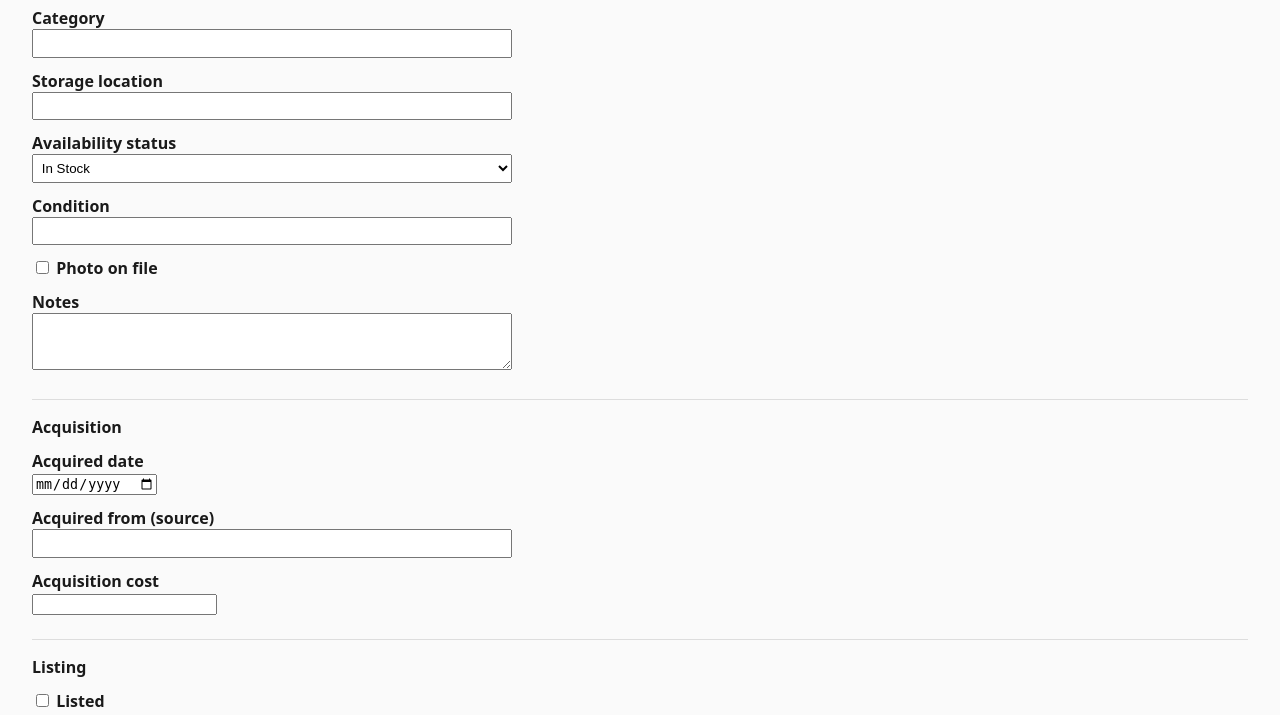
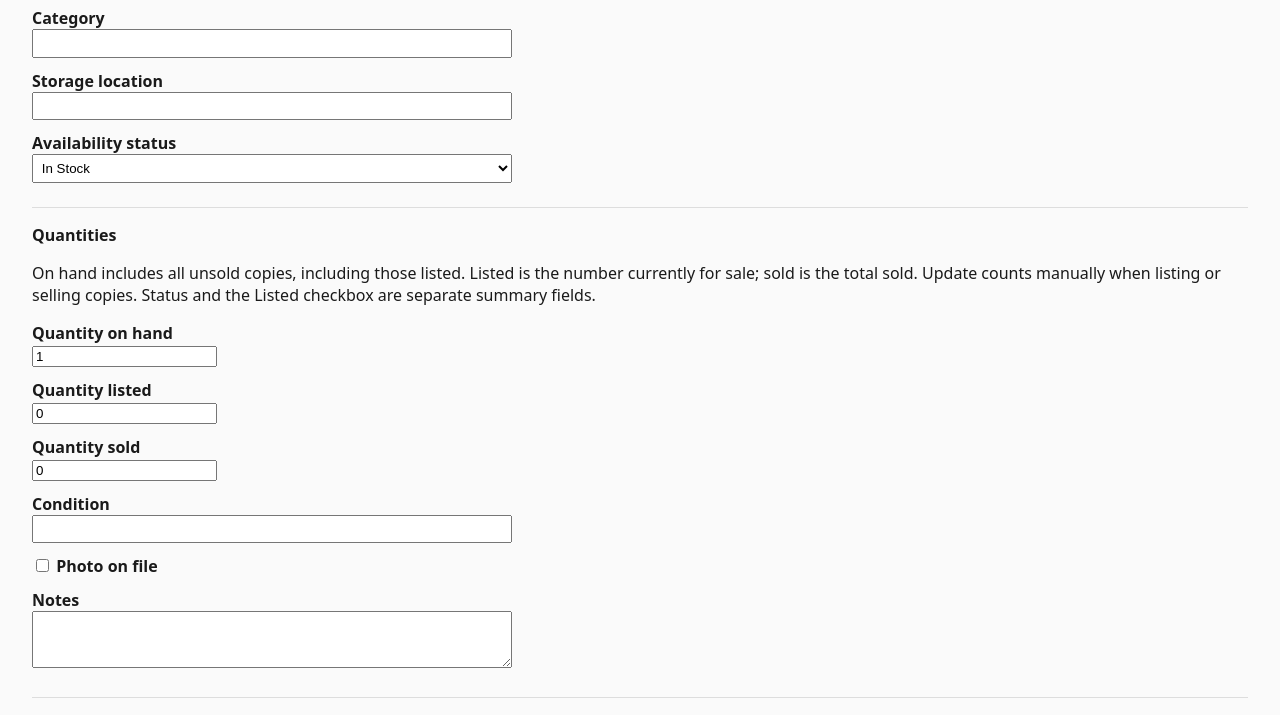
Before and after one commit to peralese/inventory-capture, a FastAPI app: page /items/new in a window 1280 px wide. Shown: the part 192-907 px from the top of the page. Run offline with FastAPI, Linux system fonts and the light colour scheme.

Commit message:
Add inventory quantity tracking for on-hand, listed, and sold copies

```diff
--- a/app/db.py
+++ b/app/db.py
@@ -8,7 +8,11 @@ ALLOWED_STATUSES = ["In Stock", "Reserved", "Listed", "Sold", "Kept"]
 # Acquisition/listing/sale fields. Originally out of scope for this app (they
 # belong to the other Collectibles Suite tools), added back in at the user's
 # request once a single real spreadsheet turned out to combine both.
+QUANTITY_DEFAULTS = {"quantity_on_hand": 1, "quantity_listed": 0, "quantity_sold": 0}
+
 EXTRA_COLUMNS = [
+    *[(field, f"INTEGER NOT NULL DEFAULT {default} CHECK(typeof({field}) = 'integer' AND {field} >= 0)")
+      for field, default in QUANTITY_DEFAULTS.items()],
     ("acquired_date", "TEXT"),
     ("acquired_from", "TEXT"),
     ("acquisition_cost", "REAL"),
@@ -70,6 +74,12 @@ def _migrate(conn: sqlite3.Connection):
     for col_name, col_type in EXTRA_COLUMNS:
         if col_name not in existing:
             conn.execute(f"ALTER TABLE items ADD COLUMN {col_name} {col_type}")
+    if "quantity_on_hand" not in existing:
+        conn.execute("UPDATE items SET quantity_on_hand = CASE WHEN availability_status = 'Sold' THEN 0 ELSE 1 END")
+    if "quantity_listed" not in existing:
+        conn.execute("UPDATE items SET quantity_listed = CASE WHEN availability_status != 'Sold' AND (listed = 1 OR availability_status = 'Listed') THEN 1 ELSE 0 END")
+    if "quantity_sold" not in existing:
+        conn.execute("UPDATE items SET quantity_sold = CASE WHEN availability_status = 'Sold' THEN 1 ELSE 0 END")
     conn.commit()
 
 
@@ -125,10 +135,12 @@ def distinct_storage_locations(conn: sqlite3.Connection):
 
 
 def _extra_values(data: dict):
-    """Pull the 12 acquisition/listing/sale fields out of `data` in column order."""
+    """Pull additional fields out of data in column order, preserving zero counts."""
     values = []
     for col_name, _ in EXTRA_COLUMNS:
-        if col_name in BOOL_EXTRA_FIELDS:
+        if col_name in QUANTITY_DEFAULTS:
+            values.append(data.get(col_name, QUANTITY_DEFAULTS[col_name]))
+        elif col_name in BOOL_EXTRA_FIELDS:
             values.append(1 if data.get(col_name) else 0)
         else:
             values.append(data.get(col_name) or None)
--- a/app/main.py
+++ b/app/main.py
@@ -39,6 +39,7 @@ def _build_item_data(
     name, category, storage_location, availability_status, condition, photo_on_file, notes,
     acquired_date, acquired_from, acquisition_cost, listed, listing_platform, listing_price,
     listing_date, sold_date, sold_price, fees_shipping_cost, net_profit, final_disposition,
+    quantity_on_hand="1", quantity_listed="0", quantity_sold="0",
 ):
     errors = []
     if availability_status not in db.ALLOWED_STATUSES:
@@ -65,6 +66,18 @@ def _build_item_data(
         "net_profit": _parse_float_field(net_profit, "Net Profit", errors),
         "final_disposition": final_disposition,
     }
+    for field, raw in (("quantity_on_hand", quantity_on_hand),
+                       ("quantity_listed", quantity_listed), ("quantity_sold", quantity_sold)):
+        try:
+            value = int(raw)
+            if value < 0:
+                raise ValueError
+            data[field] = value
+        except (ValueError, TypeError):
+            data[field] = raw
+            errors.append(f"{field.replace('_', ' ').capitalize()} must be a nonnegative whole number.")
+    if not errors and data["quantity_listed"] > data["quantity_on_hand"]:
+        errors.append("Quantity listed cannot exceed quantity on hand.")
     error = "; ".join(errors) if errors else None
     return data, error
 
@@ -125,6 +138,9 @@ def create_item(
     fees_shipping_cost: str = Form(""),
     net_profit: str = Form(""),
     final_disposition: str = Form(""),
+    quantity_on_hand: str = Form("1"),
+    quantity_listed: str = Form("0"),
+    quantity_sold: str = Form("0"),
 ):
     data, error = _build_item_data(
         name=name, category=category, storage_location=storage_location,
@@ -136,6 +152,8 @@ def create_item(
         listing_date=listing_date, sold_date=sold_date, sold_price=sold_price,
         fees_shipping_cost=fees_shipping_cost, net_profit=net_profit,
         final_disposition=final_disposition,
+        quantity_on_hand=quantity_on_hand, quantity_listed=quantity_listed,
+        quantity_sold=quantity_sold,
     )
     if error:
         return templates.TemplateResponse(
@@ -195,6 +213,9 @@ def update_item(
     fees_shipping_cost: str = Form(""),
     net_profit: str = Form(""),
     final_disposition: str = Form(""),
+    quantity_on_hand: str = Form("1"),
+    quantity_listed: str = Form("0"),
+    quantity_sold: str = Form("0"),
 ):
     data, error = _build_item_data(
         name=name, category=category, storage_location=storage_location,
@@ -206,6 +227,8 @@ def update_item(
         listing_date=listing_date, sold_date=sold_date, sold_price=sold_price,
         fees_shipping_cost=fees_shipping_cost, net_profit=net_profit,
         final_disposition=final_disposition,
+        quantity_on_hand=quantity_on_hand, quantity_listed=quantity_listed,
+        quantity_sold=quantity_sold,
     )
     if error:
         data["item_id"] = item_id
--- a/app/templates/item_form.html
+++ b/app/templates/item_form.html
@@ -1,12 +1,12 @@
 {% extends "base.html" %}
-{% block title %}{% if item %}Edit Item{% else %}Add Item{% endif %}{% endblock %}
+{% block title %}{% if item and item['item_id'] %}Edit Item{% else %}Add Item{% endif %}{% endblock %}
 {% block content %}
-<h1>{% if item %}Edit Item {{ item['item_id'] }}{% else %}Add Item{% endif %}</h1>
+<h1>{% if item and item['item_id'] %}Edit Item {{ item['item_id'] }}{% else %}Add Item{% endif %}</h1>
 
 {% if error %}<p class="error">{{ error }}</p>{% endif %}
 
 <form class="form-grid" method="post"
-      action="{% if item %}/items/{{ item['item_id'] }}/edit{% else %}/items/new{% endif %}">
+      action="{% if item and item['item_id'] %}/items/{{ item['item_id'] }}/edit{% else %}/items/new{% endif %}">
   <label for="name">Name *</label>
   <input type="text" id="name" name="name" required value="{{ item['name'] if item else '' }}">
 
@@ -23,6 +23,17 @@
     <option value="{{ s }}" {% if s == current_status %}selected{% endif %}>{{ s }}</option>
     {% endfor %}
   </select>
+
+  <h2>Quantities</h2>
+  <p>On hand includes all unsold copies, including those listed. Listed is the number currently for sale; sold is the total sold. Update counts manually when listing or selling copies. Status and the Listed checkbox are separate summary fields.</p>
+  <label for="quantity_on_hand">Quantity on hand</label>
+  <input type="number" min="0" step="1" required id="quantity_on_hand" name="quantity_on_hand" value="{{ item['quantity_on_hand'] if item else 1 }}">
+
+  <label for="quantity_listed">Quantity listed</label>
+  <input type="number" min="0" step="1" required id="quantity_listed" name="quantity_listed" value="{{ item['quantity_listed'] if item else 0 }}">
+
+  <label for="quantity_sold">Quantity sold</label>
+  <input type="number" min="0" step="1" required id="quantity_sold" name="quantity_sold" value="{{ item['quantity_sold'] if item else 0 }}">
 
   <label for="condition">Condition</label>
   <input type="text" id="condition" name="condition" value="{{ item['condition'] if item else '' }}">
@@ -87,7 +98,7 @@
   <input type="text" id="final_disposition" name="final_disposition" value="{{ item['final_disposition'] if item else '' }}">
 
   <div class="actions">
-    <button class="btn" type="submit">{% if item %}Save changes{% else %}Add item{% endif %}</button>
+    <button class="btn" type="submit">{% if item and item['item_id'] %}Save changes{% else %}Add item{% endif %}</button>
     <a href="/">Cancel</a>
     {% if item and item['item_id'] %}
     <a class="danger-link" href="/items/{{ item['item_id'] }}/delete">Delete item</a>
```
Also changed, not shown: app/templates/index.html (+7 -1 lines), import_data.py (+21 -4 lines), tests/test_quantities.py (added, +64 -0 lines), README.md.
